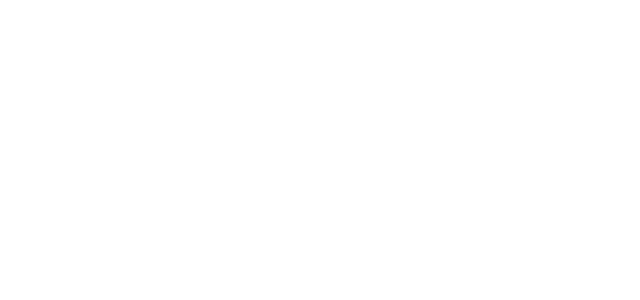
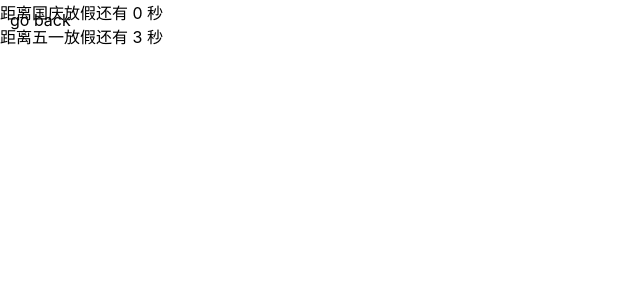
Before and after one commit to wine-fall/my-ThreeJs, a React app: page /ali-1 in a window 1280 px wide. Before the commit this address had no page. Shown: the top 300 px of the page, without its empty margins (0-640 px from the left). Built offline with nearby package versions, Linux system fonts and the light colour scheme.

Commit message:
feat: ali-1

```diff
--- a/package.json
+++ b/package.json
@@ -66,7 +66,7 @@
     "workbox-webpack-plugin": "6.2.4"
   },
   "scripts": {
-    "start": "node scripts/start.js",
+    "start": "NODE_OPTIONS=--openssl-legacy-provider node scripts/start.js",
     "build": "node scripts/build.js",
     "test": "node scripts/test.js"
   },
--- a/src/router/index.ts
+++ b/src/router/index.ts
@@ -88,6 +88,11 @@ export const routerConfig: CustomizeRouteProps[] = [
         key: 'sideScrollerGame',
         path: '/canvas/sideScrollerGame',
         component: lazy(() => import('../views/Canvas/SideScrollerGame'))
+    },
+    {
+        key: 'ali-1',
+        path: '/ali-1',
+        component: lazy(() => import('../views/Ali/T1'))
     }
 ];
 
--- /dev/null
+++ b/src/views/Ali/T1/index.jsx
@@ -0,0 +1,85 @@
+import React, {useEffect, useState, useContext, useRef} from 'react';
+
+const DemoContext = React.createContext();
+
+const cur = Date.now();
+
+function useCountDown(target){
+    const [value, setValue] = useState(cur);
+    const {handleTimer} = useContext(DemoContext);
+
+    const fnRef = React.useRef(null);
+    fnRef.current = () => {
+        setValue((val) => {
+            return val + 1000;
+        });
+    };
+    const removeRef = useRef(null);
+    useEffect(() => {
+        const {remove} = handleTimer(fnRef);
+        removeRef.current = remove;
+    }, []);
+
+    useEffect(() => {
+        if (value === target && removeRef.current) {
+            removeRef.current(fnRef);
+        }
+    }, [value]);
+    return (target - value) / 1000;
+}
+
+
+function Guoqing(){
+    const left = useCountDown(cur + 5000);
+    return <div>距离国庆放假还有 {left} 秒</div>;
+}
+
+function Wuyi(){
+    const left = useCountDown(cur + 8000);
+    return <div>距离五一放假还有 {left} 秒</div>;
+}
+
+
+function Demo() {
+    const timerRef = React.useRef(null);
+    const taskSet = React.useRef(new Set());
+    const remove = (ref) => {
+        taskSet.current.delete(ref);
+        if (taskSet.current.size === 0) {
+            clearInterval(timerRef.current);
+        }
+    };
+    const handleTimer = (ref) => {
+        if (!taskSet.current.has(ref)) {
+            taskSet.current.add(ref);
+        }
+        if (timerRef.current) {
+            return {remove};
+        }
+        timerRef.current = setInterval(() => {
+            taskSet.current.forEach(fnRef => {
+                fnRef.current();
+            });
+        }, 1000);
+        return {remove};
+    };
+
+    useEffect(() => {
+        return () => {
+            if (timerRef.current) {
+                clearInterval(timerRef.current);
+            }
+        };
+    }, []);
+
+    return (
+        <DemoContext.Provider
+            value={{handleTimer}}
+        >
+            <Guoqing />
+            <Wuyi />
+        </DemoContext.Provider>
+    );
+}
+
+export default Demo;
```
